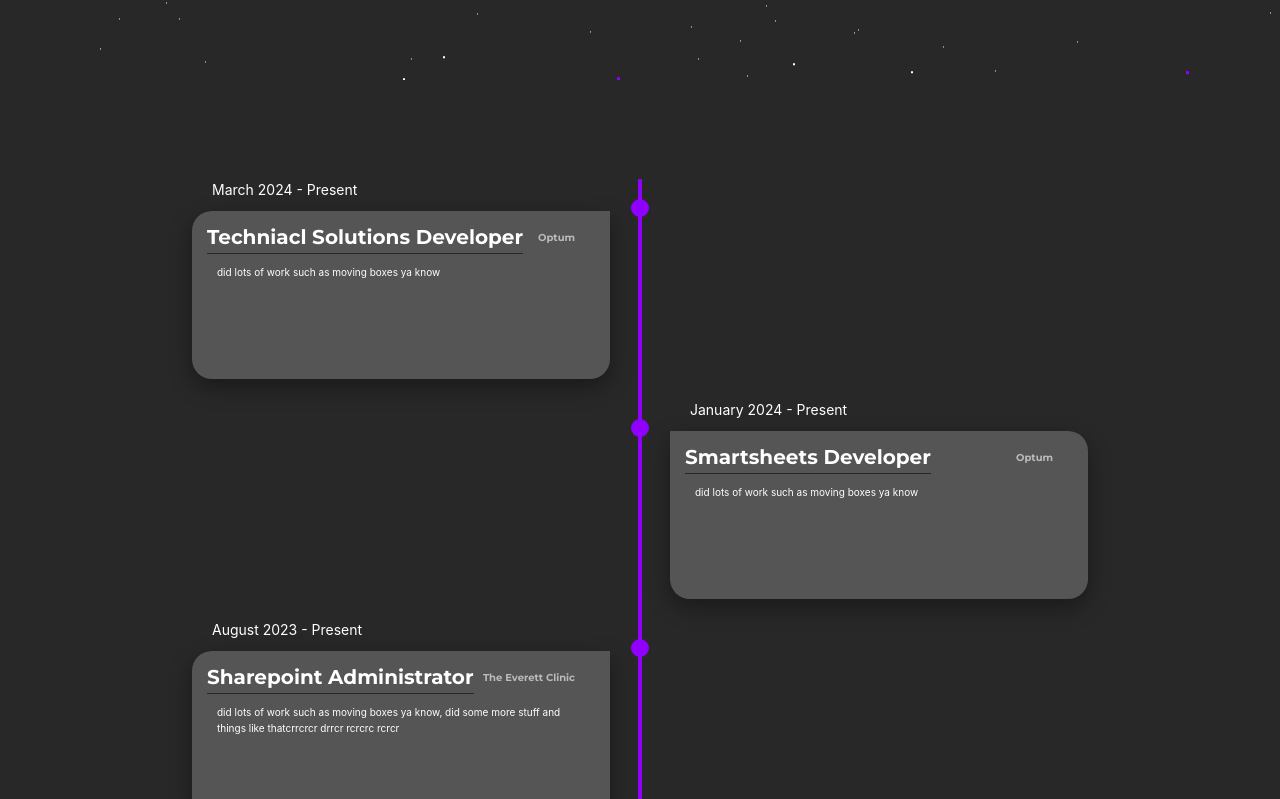
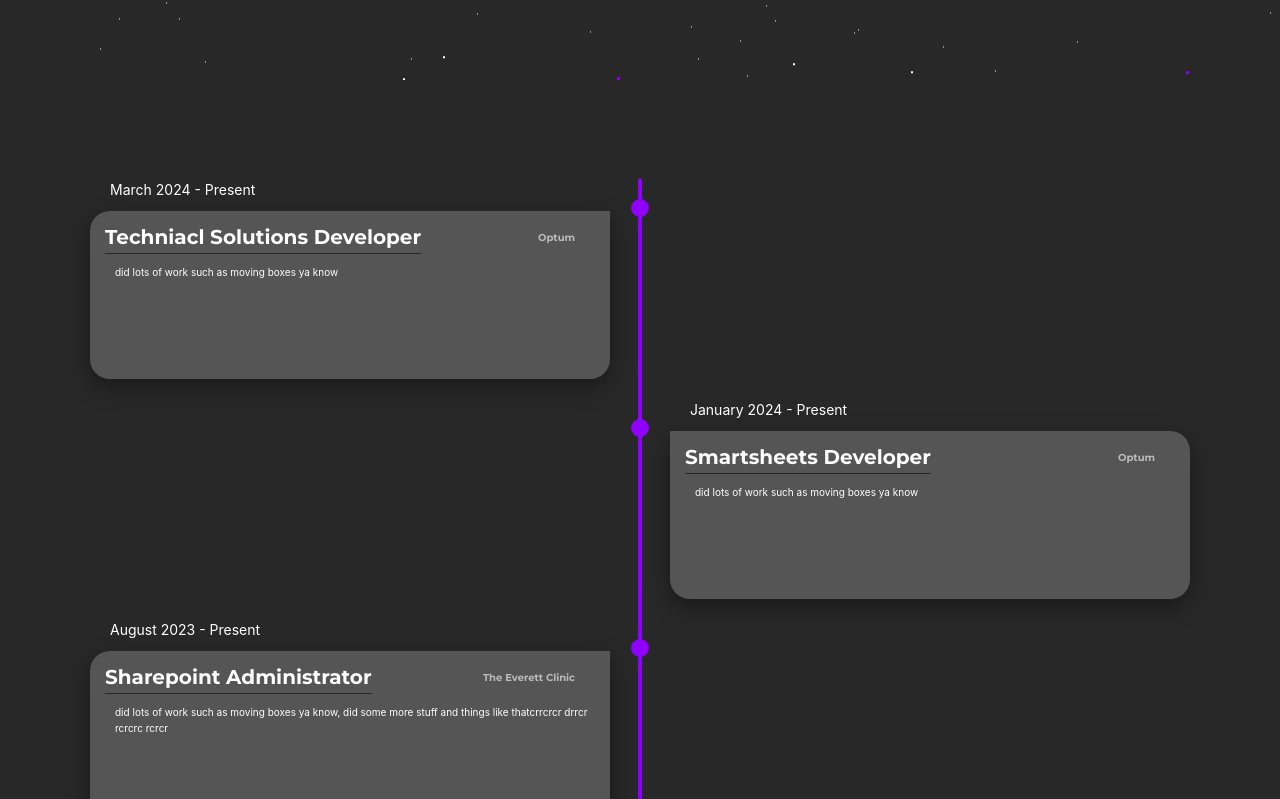
Before and after one commit to MattStudzinski/PortfolioV2, a React (Create React App) app: page / in a window 1280 px wide. Shown: the part 720-1519 px from the top of the page. Built offline with nearby package versions, Linux system fonts and the light colour scheme.

Commit message:
experience totally done:

```diff
--- a/src/sass/componets/_experience.scss
+++ b/src/sass/componets/_experience.scss
@@ -11,7 +11,8 @@
         display: flex;
     flex-direction: column;
     align-items: center;
-    width: 70%;
+    width: 90%;
+    max-width: 110rem;
     position: relative;
     padding: 5rem 0;
 
@@ -209,10 +210,12 @@
             border-radius: 2rem 0rem 2rem 2rem;
             padding: 1rem 1rem 1rem 1.5rem ;
 
+
             @media(max-width: 720px) {
                 margin: 0 1rem 0 0;
                 height: 100%;
                 border-radius: 0rem 2rem 2rem 2rem;
+                max-width: 35rem;
             }
         }
         &__content-right {
@@ -228,6 +231,7 @@
                 margin: 0 1rem 0 0;
                 height: 100%;
                 border-radius: 0rem 2rem 2rem 2rem;
+                max-width: 35rem;
             }
         }
 
--- a/src/styles/styles.css
+++ b/src/styles/styles.css
@@ -432,7 +432,8 @@ html {
   display: flex;
   flex-direction: column;
   align-items: center;
-  width: 70%;
+  width: 90%;
+  max-width: 110rem;
   position: relative;
   padding: 5rem 0;
 }
@@ -623,6 +624,7 @@ html {
     margin: 0 1rem 0 0;
     height: 100%;
     border-radius: 0rem 2rem 2rem 2rem;
+    max-width: 35rem;
   }
 }
 .timeline__content-right {
@@ -639,6 +641,7 @@ html {
     margin: 0 1rem 0 0;
     height: 100%;
     border-radius: 0rem 2rem 2rem 2rem;
+    max-width: 35rem;
   }
 }
 .timeline__title-container {
```
Also changed, not shown: 1 other file (tests, documents, lock files or other folders).
